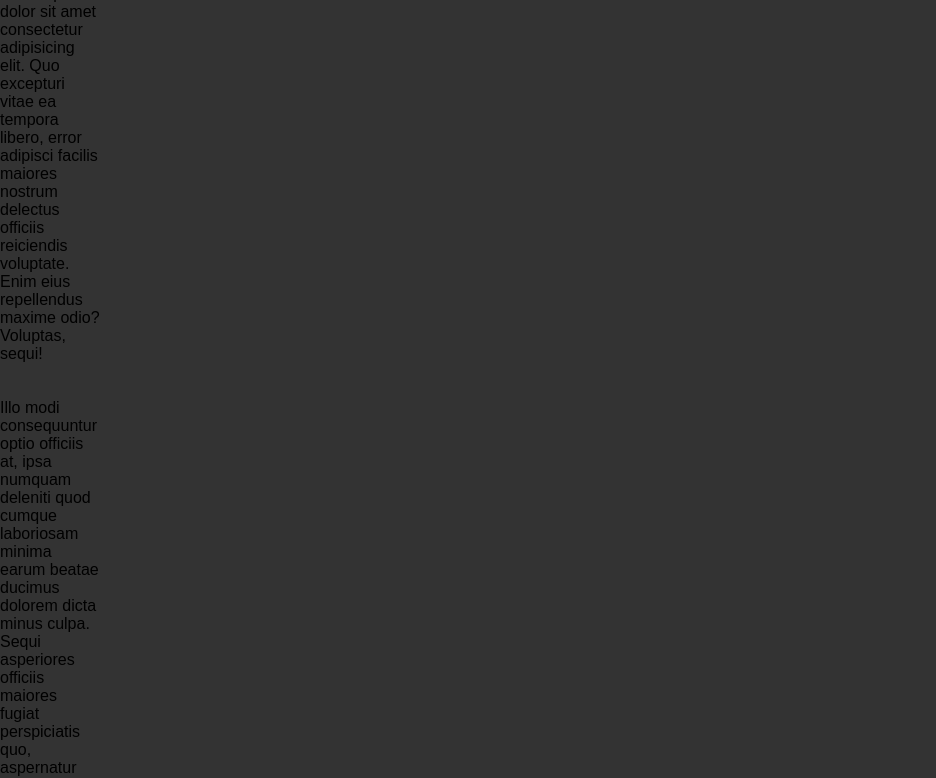
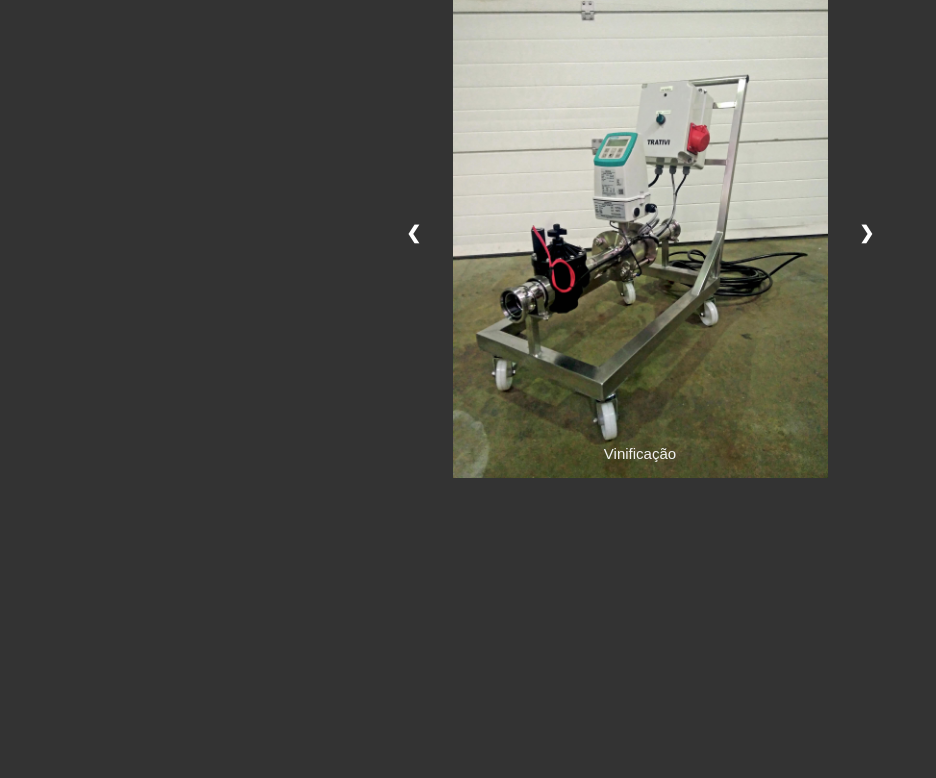
Before and after one commit to Belisarius00/trativi_proj, a plain HTML site: page produtos.html in a window 1280 px wide. Shown: the part 172-950 px from the top of the page, without its empty margins (0-936 px from the left). After the commit the page ends 800 px from the top, so only its background shows below. Drawn offline with Linux system fonts and the light colour scheme.

Commit message:
placeholders para produtos

```diff
--- a/assets/css/styles.css
+++ b/assets/css/styles.css
@@ -16,6 +16,11 @@ h2 {
     font-size: 36px;
     margin-left: 5px;
     margin-bottom: 0%;
+}
+
+p{
+    color: #E5E5E5;
+    font-size: 14px;
 }
 
 nav {
@@ -59,3 +64,95 @@ nav a:hover {
     font-size: 20px;
     background-color: #191919;
 }
+
+* {box-sizing:border-box}
+
+/* Slideshow container */
+.slideshow-container {
+    height: 500px;
+    max-width: 500px;
+    position: relative;
+    object-fit: contain;
+    margin: auto;
+}
+
+/* Hide the images by default */
+.slides {
+    height: 500px;
+    display: none;
+    object-fit: contain;
+}
+
+/* Next & previous buttons */
+.prev, .next {
+    cursor: pointer;
+    position: absolute;
+    top: 50%;
+    width: auto;
+    margin-top: -22px;
+     padding: 16px;
+    color: white;
+    font-weight: bold;
+    font-size: 18px;
+    transition: 0.6s ease;
+    border-radius: 0 3px 3px 0;
+    user-select: none;
+}
+
+/* Position the "next button" to the right */
+.next {
+    right: 0;
+    border-radius: 3px 0 0 3px;
+}
+
+/* On hover, add a black background color with a little bit see-through */
+.prev:hover, .next:hover {
+    background-color: rgba(0,0,0,0.8);
+}
+
+/* Caption text */
+.text {
+    color: #f2f2f2;
+    font-size: 15px;
+    padding: 8px 12px;
+    position: absolute;
+    bottom: 8px;
+    width: 100%;
+    text-align: center;
+}
+
+/* Number text (1/3 etc) */
+.numbertext {
+    color: #f2f2f2;
+    font-size: 12px;
+    padding: 8px 12px;
+    position: absolute;
+    top: 0;
+}
+
+/* The dots/bullets/indicators */
+.dot {
+    cursor: pointer;
+    height: 15px;
+    width: 15px;
+    margin: 0 2px;
+    background-color: #bbb;
+    border-radius: 50%;
+    display: inline-block;
+    transition: background-color 0.6s ease;
+}
+
+.active, .dot:hover {
+    background-color: #717171;
+}
+
+/* Fading animation */
+.fade {
+    animation-name: fade;
+    animation-duration: 1.5s;
+}
+
+@keyframes fade {
+    from {opacity: .4}
+    to {opacity: 1}
+}
--- a/produtos.html
+++ b/produtos.html
@@ -19,25 +19,83 @@
             <a href="contactos.html">Contatos</a>
         </div>
     </nav>
-    <h1>produtos</h1>
-    <div style="width: 100px; justify-content: center;">
-        Lorem ipsum dolor sit amet consectetur adipisicing elit. Quo excepturi vitae ea tempora libero, error adipisci
-        facilis maiores nostrum delectus officiis reiciendis voluptate. Enim eius repellendus maxime odio? Voluptas,
-        sequi! <br><br><br>
-        Illo modi consequuntur optio officiis at, ipsa numquam deleniti quod cumque laboriosam minima earum beatae
-        ducimus dolorem dicta minus culpa. Sequi asperiores officiis maiores fugiat perspiciatis quo, aspernatur quod
-        molestias! <br><br><br>
-        Id hic quo atque quae expedita corporis, qui impedit possimus molestias ipsam harum? Alias, tempora doloremque
-        unde voluptatum, praesentium soluta hic ipsam totam facere ea magni id error dolorum quas.
-        <br><br><br>Repellat fugit doloremque, obcaecati optio nostrum, reprehenderit modi molestiae ducimus veritatis, sequi
-        nesciunt odit consequatur quo minus blanditiis eligendi quod voluptatum iusto repellendus reiciendis ea quaerat.
-        Molestiae sit minima voluptatibus!
-        Modi a deleniti tempora. Asperiores, placeat sint voluptas ipsum enim totam dolores. Cumque aliquam possimus rem
-        enim saepe accusantium earum fugit, dolores nihil numquam totam aut itaque error autem! Assumenda!
+    <h1>Os nossos productos:</h1>
+    <div style="justify-content: center;">
+        <!-- Slideshow container -->
+        <div class="slideshow-container">
 
-        Lorem ipsum dolor sit, amet consectetur adipisicing elit. Eaque ea unde dicta similique officiis quo quam ex?
-        Quasi tempora voluptate incidunt blanditiis rerum inventore culpa molestiae voluptates illo aliquam! Nostrum?
+            <!-- Full-width images with number and caption text -->
+            <div class="slides fade">
+                <img src="assets/img/slideshow/vin-04-01.jpg" style="width:100%; object-fit: contain; height: 500px;width: 500px;">
+                <div class="text">Vinificação</div>
+            </div>
+            <div class="slides fade">
+                <img src="assets/img/slideshow/filt-01-02.jpg" style="width:100%; object-fit: contain; height: 500px;width: 500px;">
+                <div class="text">Filtração</div>
+            </div>
+            <div class="slides fade">
+                <img src="assets/img/slideshow/estab-01-02.jpg" style="width:100%; object-fit: contain; height: 500px;width: 500px;">
+                <div class="text">Estabilização Tartática</div>
+            </div>
+            <div class="slides fade">
+                <img src="assets/img/slideshow/carb-01-04.jpg" style="width:100%; object-fit: contain; height: 500px;width: 500px;">
+                <div class="text">Carbonatação</div>
+            </div>
+            <div class="slides fade">
+                <img src="assets/img/slideshow/past-01-01.jpg" style="width:100%; object-fit: contain; height: 500px;width: 500px;">
+                <div class="text">Pasteurização</div>
+            </div>
+            <div class="slides fade">
+                <img src="assets/img/slideshow/ench-01-01.jpg" style="width:100%; object-fit: contain; height: 500px;width: 500px;">
+                <div class="text">Enchimento e Rotulagem</div>
+            </div>
+            <div class="slides fade">
+                <img src="assets/img/slideshow/cerv-01.jpg" style="width:100%; object-fit: cover; height: 500px; width: 500px;">
+                <div class="text">Cerveja e Sidra</div>
+            </div>
+            <!-- Next and previous buttons -->
+            <a class="prev" onclick="plusSlides(-1)">&#10094;</a>
+            <a class="next" onclick="plusSlides(1)">&#10095;</a>
+        </div>
+        <br>
+
+        <!-- The dots/circles
+        <div style="text-align:center">
+            <span class="dot" onclick="currentSlide(1)"></span>
+            <span class="dot" onclick="currentSlide(2)"></span>
+            <span class="dot" onclick="currentSlide(3)"></span>
+        </div>-->
     </div>
 </body>
+<script>
+    let slideIndex = 1;
+showSlides(slideIndex);
+
+// Next/previous controls
+function plusSlides(n) {
+  showSlides(slideIndex += n);
+}
+
+// Thumbnail image controls
+function currentSlide(n) {
+  showSlides(slideIndex = n);
+}
+
+function showSlides(n) {
+  let i;
+  let slides = document.getElementsByClassName("slides");
+  let dots = document.getElementsByClassName("dot");
+  if (n > slides.length) {slideIndex = 1}
+  if (n < 1) {slideIndex = slides.length}
+  for (i = 0; i < slides.length; i++) {
+    slides[i].style.display = "none";
+  }
+  for (i = 0; i < dots.length; i++) {
+    dots[i].className = dots[i].className.replace(" active", "");
+  }
+  slides[slideIndex-1].style.display = "block";
+  dots[slideIndex-1].className += " active";
+}
+</script>
 
 </html>
```
Also changed, not shown: assets/img/slideshow/carb-01-04.jpg (added), assets/img/slideshow/cerv-01.jpg (added), assets/img/slideshow/ench-01-01.jpg (added), assets/img/slideshow/estab-01-02.jpg (added), assets/img/slideshow/filt-01-02.jpg (added), assets/img/slideshow/past-01-01.jpg (added), assets/img/slideshow/vin-04-01.jpg (added).
